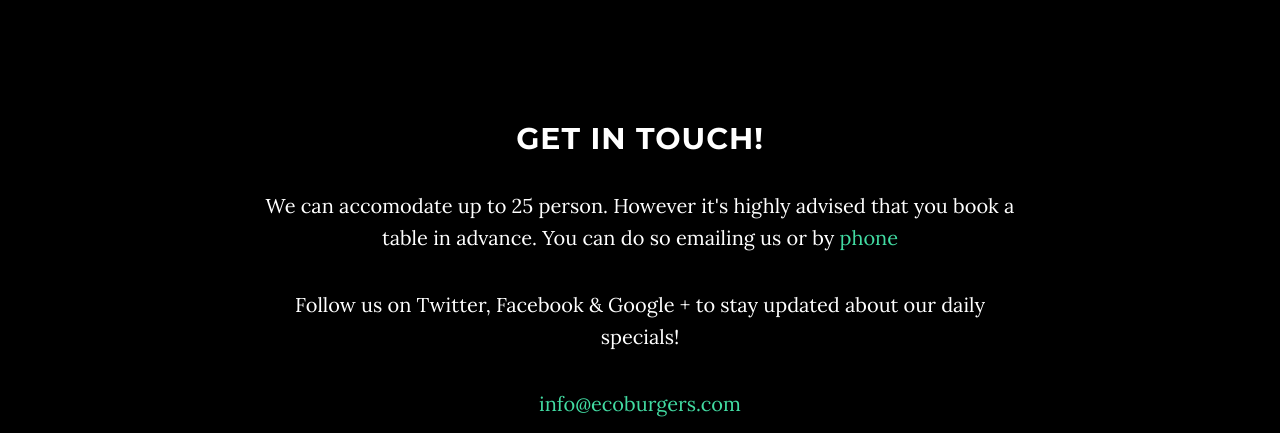
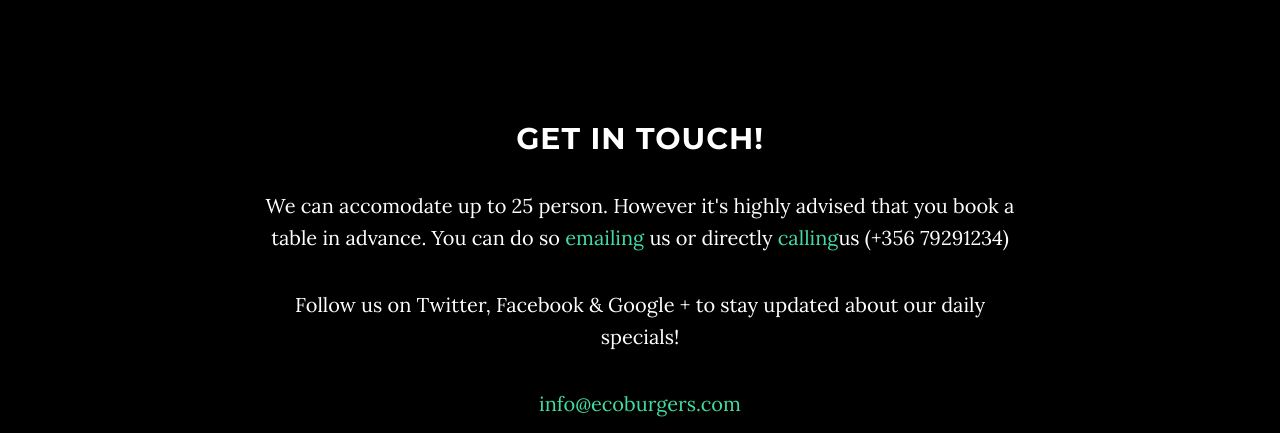
Before and after one commit to Cosbgn/ecoburgers, a plain HTML site: page index.html in a window 1280 px wide. Shown: the part 2040-2473 px from the top of the page. Drawn offline with Linux system fonts and the light colour scheme; some packages are replaced by stand-ins of ours.

Commit message:
Update index.html

```diff
--- a/index.html
+++ b/index.html
@@ -113,7 +113,7 @@
         <div class="row">
             <div class="col-lg-8 col-lg-offset-2">
                 <h2>Get in touch!</h2>
-                <p>We can accomodate up to 25 person. However it's highly advised that you book a table in advance. You can do so emailing us or by <a href="tel:+356 79293257">phone</a></a></p>
+                <p>We can accomodate up to 25 person. However it's highly advised that you book a table in advance. You can do so <a href="mailto:info@ecoburgers.com">emailing</a> us or directly <a href="tel:+356 79291234">calling</a>us (+356 79291234)</p>
                 <p>Follow us on Twitter, Facebook & Google + to stay updated about our daily specials!</p>
                 <p><a href="mailto:info@ecoburgers.com">info@ecoburgers.com</a>
                 </p>
```
